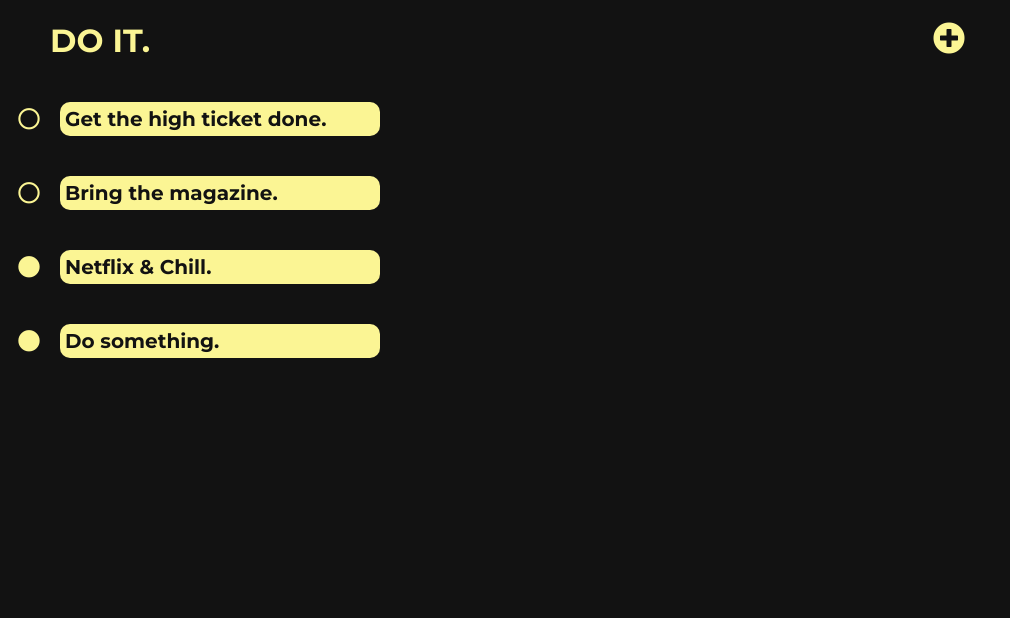
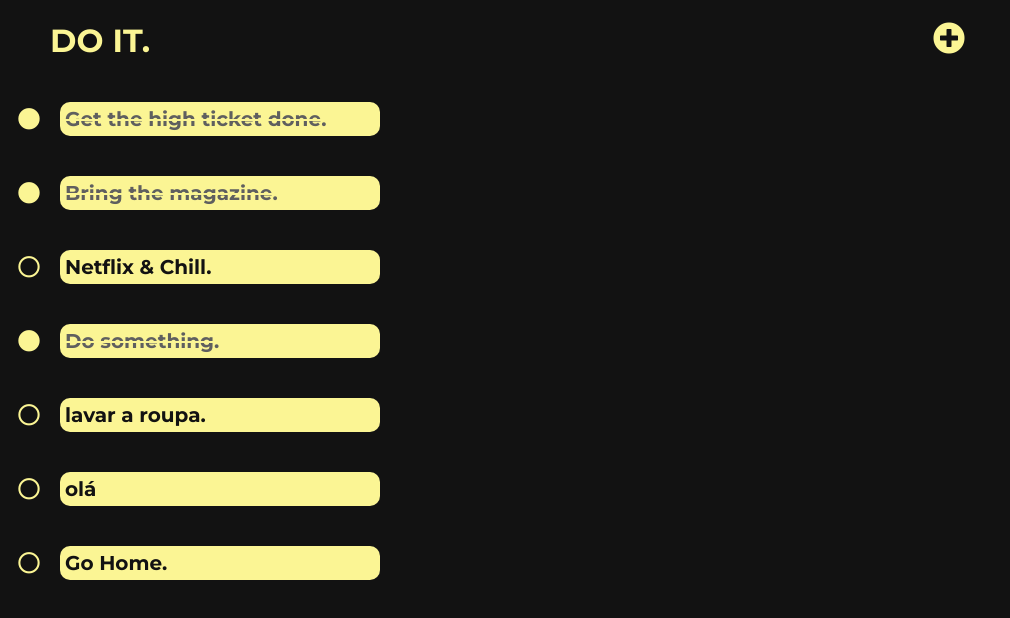
Before and after one commit to WARSKELETON/do-it, a React (Create React App) app: page / in a window 1280 px wide. Shown: the top 618 px of the page, without its empty margins (0-1010 px from the left). Built offline with nearby package versions, Linux system fonts and the light colour scheme; data requests are answered from the project's data file.

Commit message:
Update item capability

```diff
--- a/db.json
+++ b/db.json
@@ -2,23 +2,38 @@
   "items": [
     {
       "id": 1,
-            "status": false,
+      "status": true,
       "activity": "Get the high ticket done."
     },
     {
       "id": 2,
-            "status": false,
+      "status": true,
       "activity": "Bring the magazine."
     },
     {
       "id": 3,
-            "status": true,
+      "status": false,
       "activity": "Netflix & Chill."
     },
     {
       "id": 4,
       "status": true,
       "activity": "Do something."
+    },
+    {
+      "id": 1564091235687,
+      "status": false,
+      "activity": "lavar a roupa."
+    },
+    {
+      "id": 1564092409280,
+      "status": false,
+      "activity": "olá"
+    },
+    {
+      "id": 1564092449641,
+      "status": false,
+      "activity": "Go Home."
     }
   ]
 }
--- a/src/App.css
+++ b/src/App.css
@@ -2,6 +2,7 @@
   --mainBlack: #121212;
   --mainWhite: #f0f0f0;
   --mainYellow: #fbf594;
+  --lightBlack: #5f5f5f;
 }
 
 body {
--- a/src/App.scss
+++ b/src/App.scss
@@ -2,6 +2,7 @@
     --mainBlack: #121212;
     --mainWhite: #f0f0f0;
     --mainYellow: #fbf594;
+    --lightBlack: #5f5f5f;
 }
 
 body {
--- a/src/components/Item.js
+++ b/src/components/Item.js
@@ -1,11 +1,24 @@
-import React from "react";
+import React, { useContext } from "react";
+import { AppContext } from "../context";
 import styled from "styled-components";
+import axios from "axios";
 
 const Item = props => {
+    const value = useContext(AppContext);
+
+    const changeStatus = id => {
+        let item = value.getItem(id);
+        item.status = !item.status;
+
+        axios.put(`http://localhost:4000/items/${item.id}`, item).then(res => {
+            value.updateItems(item);
+        });
+    };
+
     return (
         <ItemWrapper>
             <Status>
-                <button>
+                <button onClick={() => changeStatus(props.id)}>
                     {props.status ? (
                         <i className="fas fa-circle" />
                     ) : (
@@ -13,7 +26,7 @@ const Item = props => {
                     )}
                 </button>
             </Status>
-            <Activity>
+            <Activity status={props.status}>
                 <p>{props.activity}</p>
             </Activity>
         </ItemWrapper>
@@ -49,7 +62,10 @@ const Status = styled.div`
 
 const Activity = styled.div`
     grid-area: activity;
-    color: var(--mainBlack);
+    color: ${props =>
+        props.status ? "var(--lightBlack)" : "var(--mainBlack)"};
+    text-decoration: ${props =>
+        props.status ? "var(--mainYellow) line-through" : "none"};
 
     p {
         background-color: var(--mainYellow);
--- a/src/components/ItemForm.js
+++ b/src/components/ItemForm.js
@@ -36,7 +36,7 @@ const ItemForm = () => {
                     />
                 </Name>
                 <Submit>
-                    <button type="submit">Done</button>
+                    <button type="submit">Add Item</button>
                 </Submit>
             </FormWrapper>
         </form>
--- a/src/components/ItemList.js
+++ b/src/components/ItemList.js
@@ -11,7 +11,7 @@ const ItemList = () => {
         axios.get("http://localhost:4000/items").then(res => {
             value.setItems(res.data);
         });
-    }, []);
+    }, [value]);
 
     return value.state.items ? (
         <>
@@ -20,6 +20,7 @@ const ItemList = () => {
                     key={item.id}
                     status={item.status}
                     activity={item.activity}
+                    id={item.id}
                 />
             ))}
             {value.state.formActive && <ItemForm />}
--- a/src/context.js
+++ b/src/context.js
@@ -26,6 +26,20 @@ class AppProvider extends Component {
         });
     };
 
+    getItem = id => {
+        return this.state.items.find(item => item.id === id);
+    };
+
+    updateItems = updatedItem => {
+        const updatedItems = this.state.items.map(item => {
+            return item.id === updatedItem.id ? updatedItem : item;
+        });
+
+        this.setState({
+            items: updatedItems
+        });
+    };
+
     render() {
         return (
             <AppContext.Provider
@@ -33,7 +47,9 @@ class AppProvider extends Component {
                     state: this.state,
                     toggleForm: this.toggleForm,
                     setItems: this.setItems,
-                    addItem: this.addItem
+                    addItem: this.addItem,
+                    getItem: this.getItem,
+                    updateItems: this.updateItems
                 }}
             >
                 {this.props.children}
```
Also changed, not shown: 2 other files (tests, documents, lock files or other folders). Lines whose indentation alone changed are shown as unchanged.
